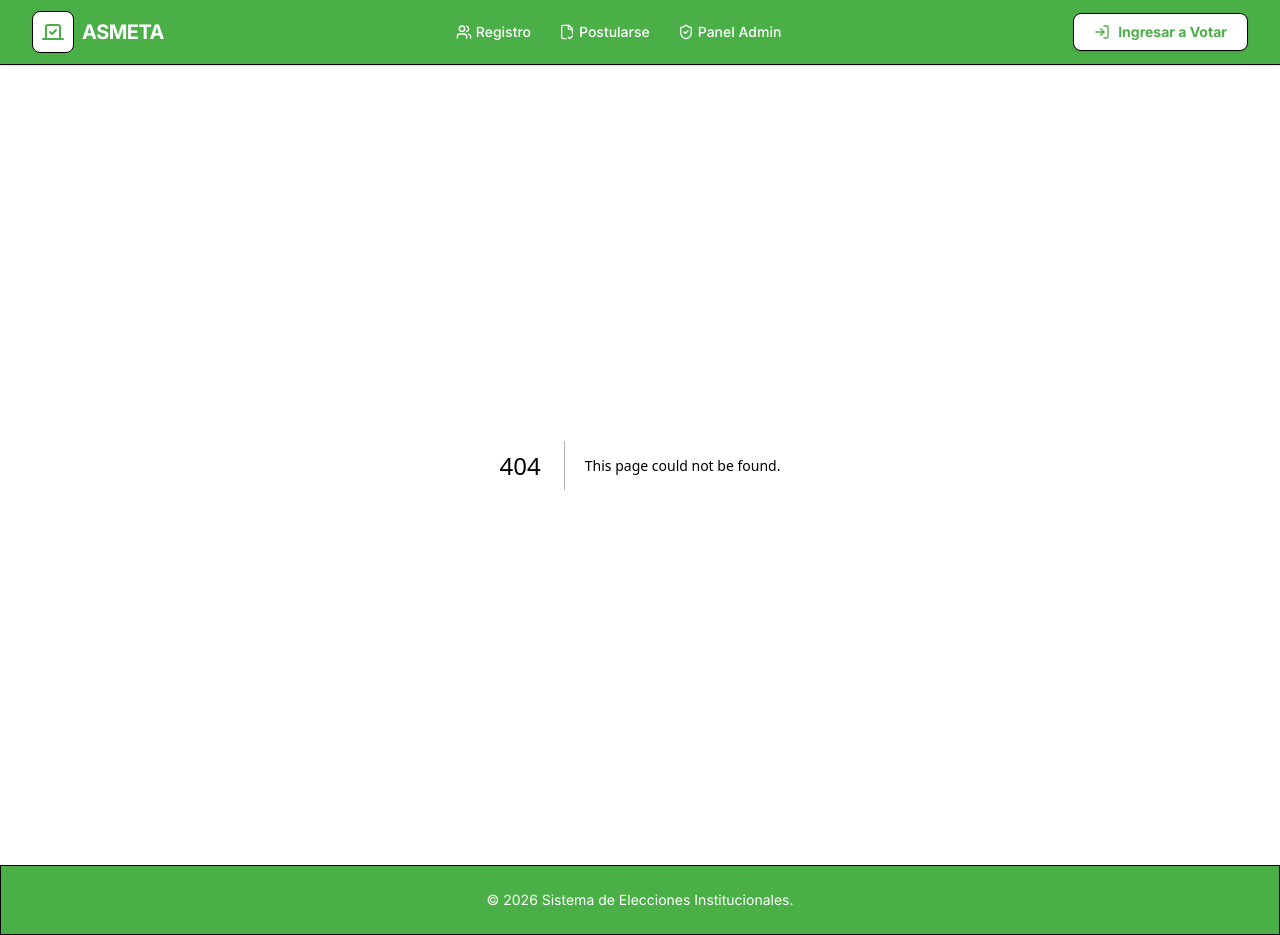
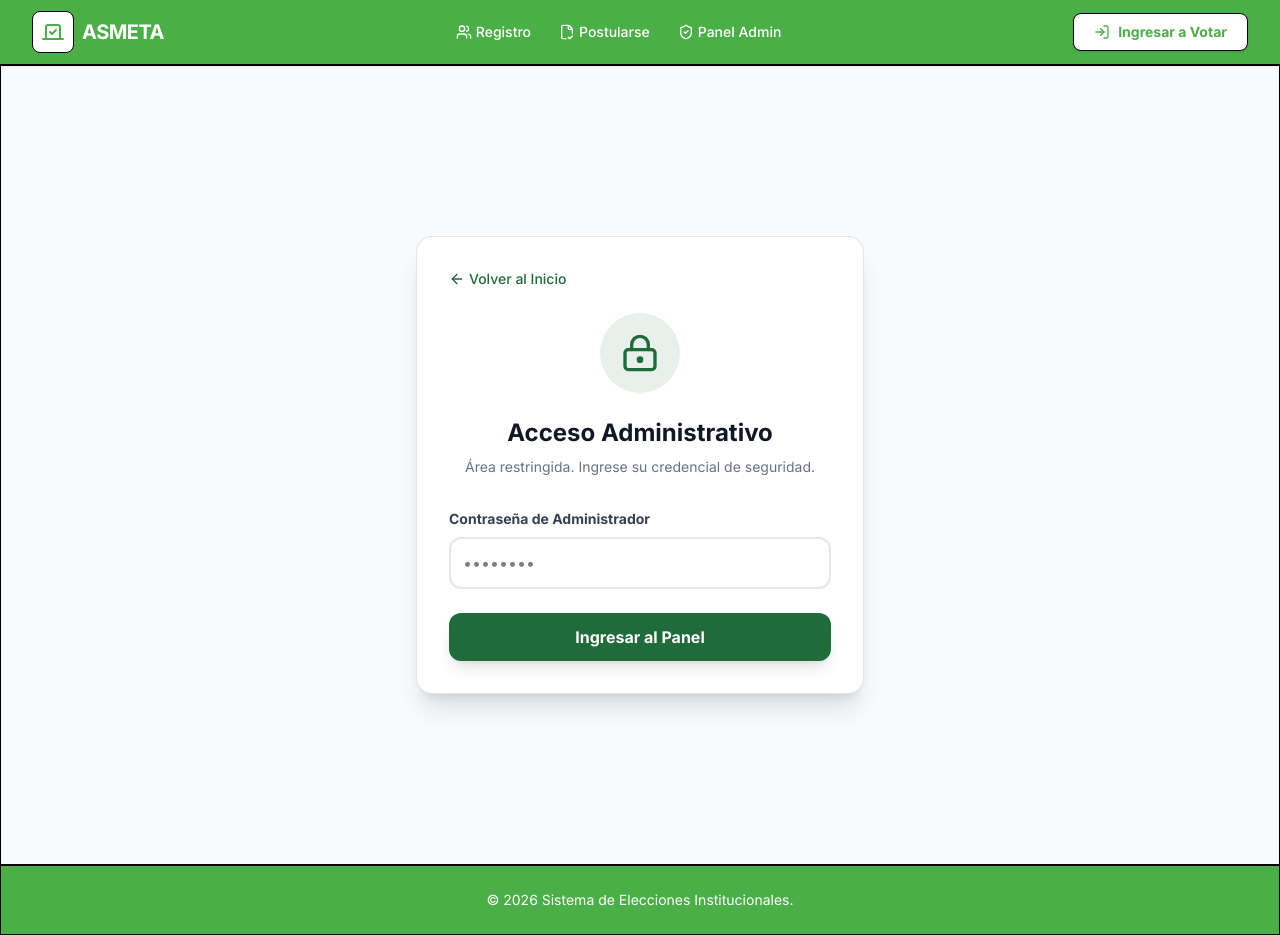
Before and after one commit to XefizouL/votacion-comite-convivencia, a Next.js app: page /login-admin in a window 1280 px wide. Before the commit this address had no page. Built offline with nearby package versions, Linux system fonts and the light colour scheme.

Commit message:
admin panel

```diff
--- /dev/null
+++ b/src/actions/adminAuth.ts
@@ -0,0 +1,38 @@
+'use server'
+
+import { cookies } from "next/headers"
+
+export async function loginAdmin(formData: FormData) {
+  const password = formData.get('password') as string;
+
+  const CORRECT_PASSWORD = process.env.ADMIN_PASSWORD || 'admin123Asmetavotos2026!';
+
+  if (!password) {
+    return { error: "Debe ingresar una contraseña." };
+  }
+
+  if (password !== CORRECT_PASSWORD) {
+    return { error: "Contraseña incorrecta. Acceso denegado." };
+  }
+
+  const cookieStore = await cookies();
+
+  cookieStore.set('admin_session', 'true', {
+    httpOnly: true,
+    secure: process.env.NODE_ENV === 'production',
+    maxAge: 60 * 60 * 2
+
+  });
+
+  return { success: true };
+}
+
+export async function logoutAdmin() {
+  const cookieStore = await cookies();
+
+
+  cookieStore.set('admin_session', '', {
+    maxAge: 0,
+    path: '/'
+  });
+}
--- a/src/app/admin/layout.tsx
+++ b/src/app/admin/layout.tsx
@@ -1,22 +1,31 @@
 'use client'
 
 import Link from "next/link";
-import { usePathname } from "next/navigation";
-import { UsersRound, BarChart3 } from "lucide-react";
+import { usePathname, useRouter } from "next/navigation";
+import { UsersRound, BarChart3, LogOut } from "lucide-react";
+import { logoutAdmin } from "@/actions/adminAuth";
 
 export default function AdminLayout({ children }: { children: React.ReactNode }) {
   const pathname = usePathname();
+  const router = useRouter();
+
+  const handleLogout = async () => {
+    await logoutAdmin();
+    router.push('/login-admin');
+  };
 
   return (
     <div className="min-h-screen bg-slate-50 text-wp-black">
 
-      <div className="bg-wp-primary text-wp-white shadow-md border-b border-black">
-        <div className="max-w-6xl mx-auto px-8 py-4 flex flex-wrap gap-4">
+      <div className="bg-white text-wp-white shadow-md border-b border-black">
+        <div className="max-w-6xl mx-auto px-8 py-4 flex flex-wrap gap-4 justify-between items-center">
 
+          {/* 🔹 NAV */}
+          <div className="flex gap-4">
             <Link
               href="/admin/candidatos"
               className={`flex items-center gap-2 px-4 py-2 rounded-lg text-sm font-medium transition
-            ${pathname === '/admin/candidatos' ? 'bg-wp-white text-wp-primary border border-black' : 'text-wp-white hover:bg-wp-white/10'}`}
+              ${pathname === '/admin/candidatos' ? 'bg-green-600 text-wp-white border border-black' : 'text-green-600'}`}
             >
               <UsersRound className="h-4 w-4" />
               Candidatos
@@ -25,11 +34,21 @@ export default function AdminLayout({ children }: { children: React.ReactNode })
             <Link
               href="/admin/resultados"
               className={`flex items-center gap-2 px-4 py-2 rounded-lg text-sm font-medium transition
-            ${pathname === '/admin/resultados' ? 'bg-wp-white text-wp-primary border border-black' : 'text-wp-white hover:bg-wp-white/10'}`}
+              ${pathname === '/admin/resultados' ? 'bg-green-600 text-wp-white border border-black' : 'text-green-600'}`}
             >
               <BarChart3 className="h-4 w-4" />
               Resultados
             </Link>
+          </div>
+
+          {/* 🔥 BOTÓN LOGOUT */}
+          <button
+            onClick={handleLogout}
+            className="flex items-center gap-2 bg-red-600 px-4 py-2 rounded-lg text-sm font-medium border border-black transition"
+          >
+            <LogOut className="h-4 w-4" />
+            Cerrar sesión
+          </button>
 
         </div>
       </div>
--- /dev/null
+++ b/src/app/login-admin/page.tsx
@@ -0,0 +1,73 @@
+'use client'
+
+import { useState } from "react";
+import { loginAdmin } from "@/actions/adminAuth";
+import { useRouter } from "next/navigation";
+import Link from "next/link";
+import { ArrowLeft, LockKeyhole } from "lucide-react";
+
+export default function AdminLoginPage() {
+  const [error, setError] = useState<string | null>(null);
+  const [loading, setLoading] = useState(false);
+  const router = useRouter();
+
+  async function onSubmit(event: React.FormEvent<HTMLFormElement>) {
+    event.preventDefault();
+    setLoading(true);
+    setError(null);
+
+    const formData = new FormData(event.currentTarget);
+    const response = await loginAdmin(formData);
+
+    if (response.error) {
+      setError(response.error);
+      setLoading(false);
+    } else {
+
+      router.push('/admin/candidatos');
+    }
+  }
+
+  return (
+    <main className="min-h-screen bg-slate-50 flex items-center justify-center p-4">
+      <div className="w-full max-w-md bg-white p-8 rounded-2xl shadow-xl border border-black/10">
+
+        <Link href="/" className="inline-flex items-center text-sm text-[#1F6B3A] hover:underline mb-6 font-medium">
+          <ArrowLeft className="h-4 w-4 mr-1" /> Volver al Inicio
+        </Link>
+
+        <div className="flex justify-center mb-6">
+          <div className="bg-[#1F6B3A]/10 p-5 rounded-full text-[#1F6B3A]">
+            <LockKeyhole className="h-10 w-10" />
+          </div>
+        </div>
+
+        <h2 className="text-2xl font-bold text-gray-900 mb-2 text-center">Acceso Administrativo</h2>
+        <p className="text-center text-gray-500 text-sm mb-8">Área restringida. Ingrese su credencial de seguridad.</p>
+
+        {error && <div className="bg-red-50 text-red-600 p-3 rounded-lg mb-6 text-sm border border-red-200 text-center font-medium">{error}</div>}
+
+        <form onSubmit={onSubmit} className="space-y-6">
+          <div>
+            <label className="block text-sm font-bold mb-2 text-gray-700">Contraseña de Administrador</label>
+            <input
+              type="password"
+              name="password"
+              required
+              className="w-full border-2 border-gray-200 rounded-xl p-3 focus:border-[#1F6B3A] focus:ring-0 outline-none transition"
+              placeholder="••••••••"
+            />
+          </div>
+
+          <button
+            type="submit"
+            disabled={loading}
+            className="w-full bg-[#1F6B3A] text-white py-3 rounded-xl font-bold hover:bg-[#1a5a30] transition shadow-lg disabled:opacity-50"
+          >
+            {loading ? "Verificando..." : "Ingresar al Panel"}
+          </button>
+        </form>
+      </div>
+    </main>
+  );
+}
--- /dev/null
+++ b/src/proxy.ts
@@ -0,0 +1,19 @@
+import { NextResponse } from 'next/server'
+import type { NextRequest } from 'next/server'
+
+export function proxy(request: NextRequest) {
+
+  const adminSession = request.cookies.get('admin_session');
+
+  if (request.nextUrl.pathname.startsWith('/admin')) {
+    if (!adminSession?.value) {
+      return NextResponse.redirect(new URL('/login-admin', request.url));
+    }
+  }
+
+  return NextResponse.next();
+}
+
+export const config = {
+  matcher: ['/admin/:path*'],
+};
--- a/tsconfig.json
+++ b/tsconfig.json
@@ -15,6 +15,8 @@
     "incremental": true,
 
     "baseUrl": ".",
+
+    "ignoreDeprecations": "6.0",
 
     "paths": {
       "@/*": ["./src/*"]
```
Lines whose indentation alone changed are shown as unchanged.
